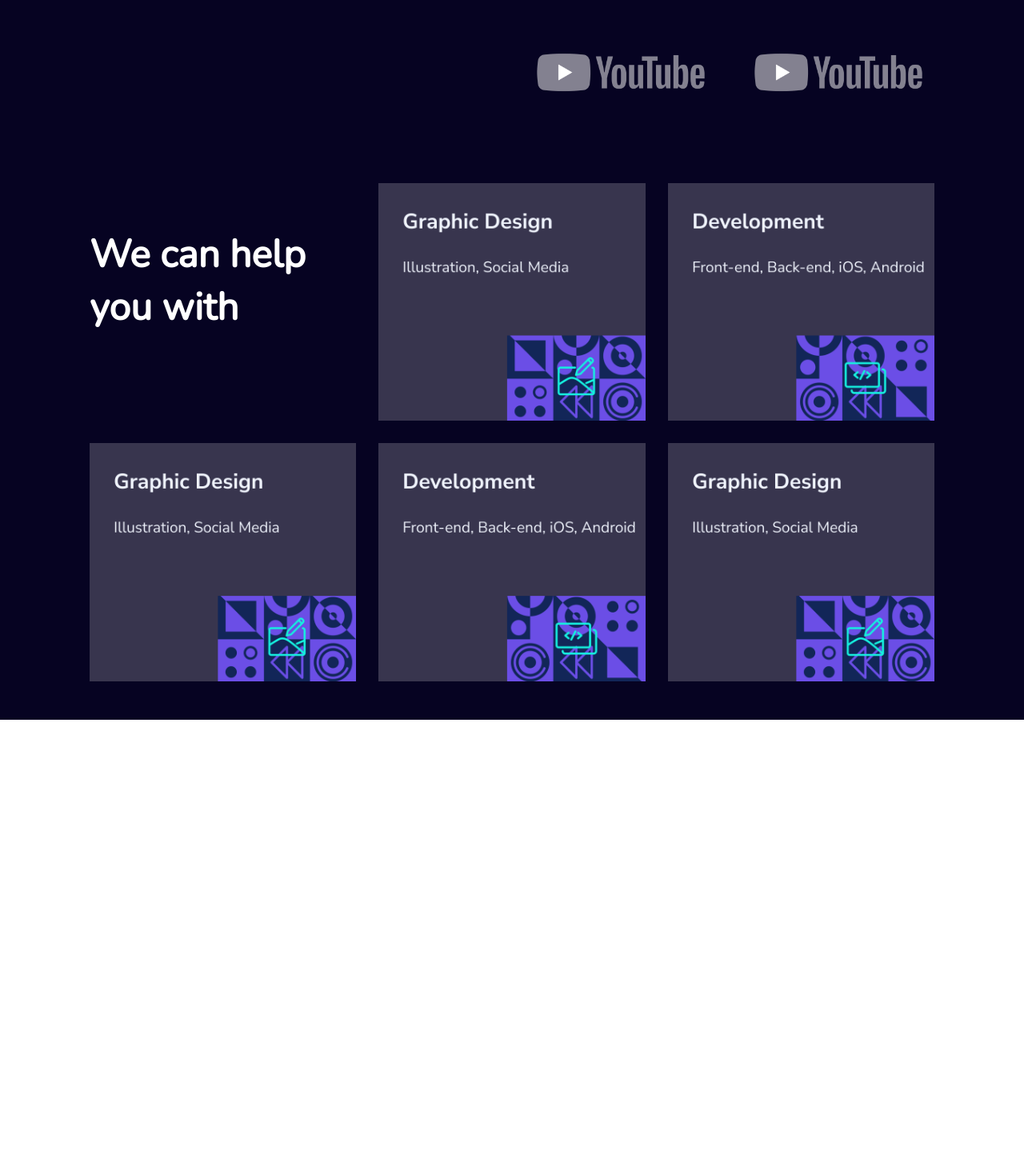
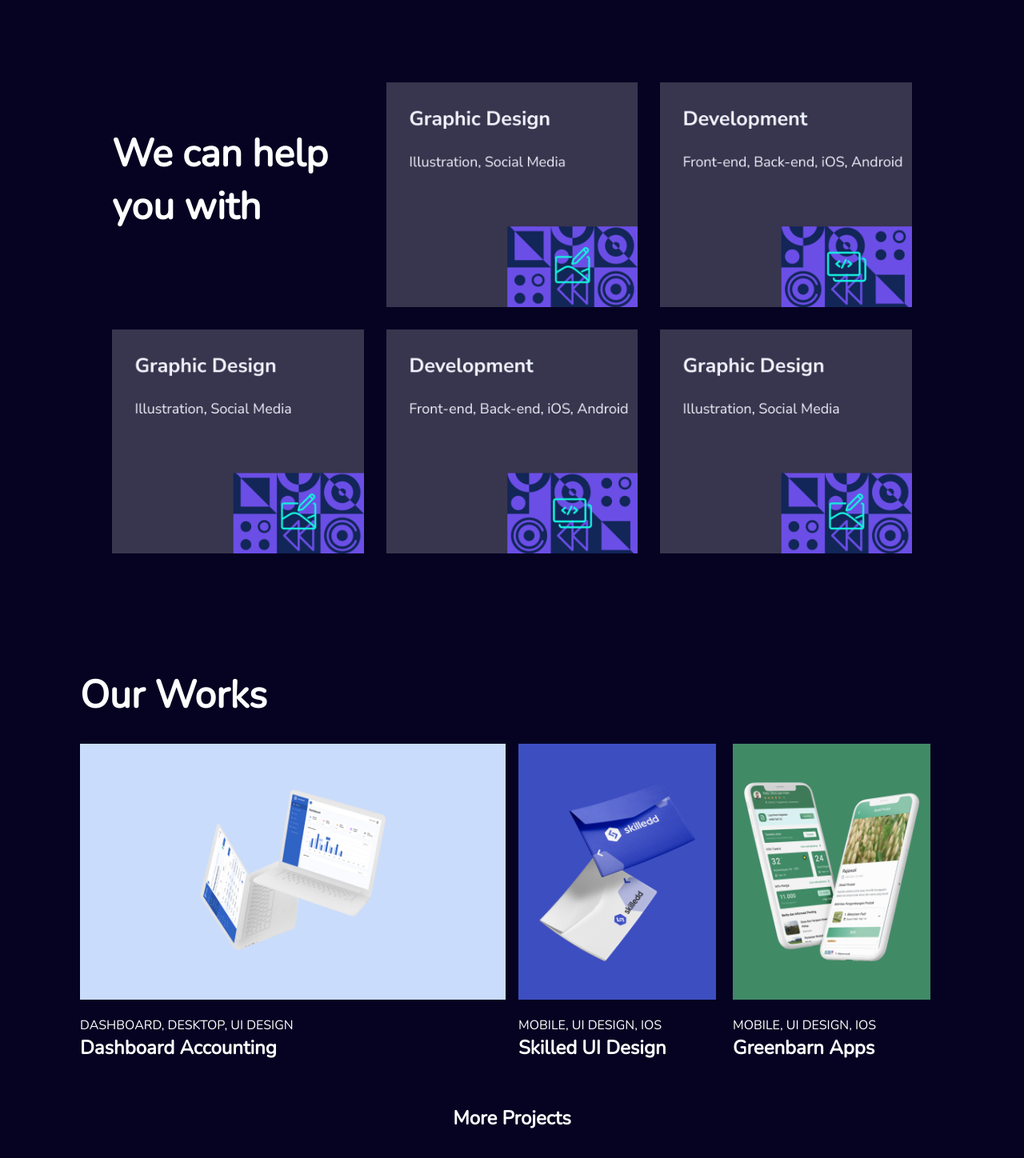
Before and after one commit to ferdianarid/TeamUp-Studio, a Vue app: page / in a window 1280 px wide. Shown: the part 1982-3430 px from the top of the page at 80% size. Before the commit the page ends 2882 px from the top, so only its background shows below. Built offline with nearby package versions, Linux system fonts and the light colour scheme.

Commit message:
update homepage

```diff
--- a/src/components/Service/Portfolio.vue
+++ b/src/components/Service/Portfolio.vue
@@ -1,25 +1,5 @@
 <template>
-       <div class="portfolio w-full h-auto pt-16 pb-16">
-              <h1 data-aos="fade-right" data-aos-easing="ease-out" data-aos-duration="1000" data-aos-delay="500" class="portfolio-heading pt-4 leading-snug text-white text-left text-5xl font-extrabold pb-7">Our Works</h1>
-              <div class="portfolios flex text-white uppercase">
-                     <div data-aos="fade-up" data-aos-easing="ease-out" data-aos-duration="1000" data-aos-delay="700" class="single card-image w-1/2 mr-4">
-                            <img src="../../assets/images/laptop.png" alt="">
-                            <p class="category pt-5">Dashboard, Desktop, UI Design</p>
-                            <p class="capitalize font-extrabold text-2xl">Dashboard Accounting</p>
-                     </div>
-                     <div class="duoCard w-1/2" style="display: flex;">
-                            <div data-aos="fade-up" data-aos-easing="ease-out" data-aos-duration="1000" data-aos-delay="1000" class="card-image w-1/2 mr-1">
-                                   <img src="../../assets/images/skilled.png" alt="">
-                            <p class="category pt-5">Mobile, UI Design, IOS</p>
-                            <p class="capitalize font-extrabold text-2xl">Skilled UI Design</p>
-                            </div>
-                            <div data-aos="fade-up" data-aos-easing="ease-out" data-aos-duration="1000" data-aos-delay="1300" class="card-image w-1/2">
-                                   <img src="../../assets/images/phone.png" alt="">
-                            <p class="category pt-5">Mobile, UI Design, IOS</p>
-                            <p class="capitalize font-extrabold text-2xl">Greenbarn Apps</p>
-                            </div>
-                     </div>
-              </div>
+
               <div class="w-full text-center h-auto mt-2">
                      <ButtonSecondary />
               </div>
--- a/src/components/partials/ButtonSecondary.vue
+++ b/src/components/partials/ButtonSecondary.vue
@@ -1,7 +1,5 @@
 <template>
-       <button class="mt-12 button-secondary p-4 pl-12 pr-12 rounded-md">
-              <p class="text-2xl font-semibold text-white"> More Projects </p>
-       </button>
+
 </template>
 
 <script></script>
--- a/src/pages/Homepage.vue
+++ b/src/pages/Homepage.vue
@@ -75,8 +75,10 @@
                      <p>Lorem ipsum dolor, sit amet consectetur</p>
               </div> -->
               <!-- Content Story -->
-              <div class="w-full h-auto pt-20 px-5 lg:pt-40 flex pb-20 text-white flex-col lg:flex-row lg:px-32 brand-secondary-color">
+              <div class="w-full h-auto pt-20 px-5 lg:pt-40 flex pb-20 text-white flex-col lg:flex brand-secondary-color">
+                     <div id="container">
                      <!-- Heading -->
+                     <div class="lg:flex">
                      <div class="w-full lg:w-1/2">
                             <h1 class="font-extrabold lg:leading-snug leading-tight text-left text-5xl">We Will Help Your Plans With Design</h1>
                      </div>
@@ -84,9 +86,12 @@
                             <p class="leading-normal pt-6 text-left lg:pl-3 lg:pt-3 text-xl lg:px-0">Magna do elit duis reprehenderit. Anim qui sint deserunt deserunt proident excepteur cupidatat excepteur. elit duis reprehenderit. Anim qui sint deserunt deserunt proident excepteur cupidatat excepteur.</p>
                             <p class="text-right pt-10 text-lg lg:pt-5 font-medium">Read our story</p>
                      </div>
+                     </div>
               </div>
               <!-- Partner -->
-              <div class="brand-secondary-color w-full flex-col lg:flex-row h-auto flex lg:px-24">
+              <div class="brand-secondary-color w-full flex-col lg:flex h-auto flex">
+                     <div id="container">
+                            <div class="lg:flex">
                      <div class="w-full lg:w-1/2">
                             <h1 class="font-extrabold lg:pt-16 leading-tight px-5 lg:leading-snug text-white text-left text-5xl">We Have Collaborated With</h1>
                      </div>
@@ -100,13 +105,16 @@
                                    <img class="w-full" src="../../src/assets/images/youtube.png" alt="">
                             </div>
                      </div>
+                     </div>
               </div>
               <!-- Provide Service -->
               <div class="w-full brand-secondary-color py-12 bg-secondary-color h-auto">
-               <div class="flex flex-col mx-5 lg:grid lg:grid-cols-3 lg:gap-7 lg:ml-28 lg:mr-28">
-                      <div class="">
+                     <div id="container">
+               <div class="flex flex-col mx-5 lg:grid lg:grid-cols-3 lg:gap-7">
+                      <div>
                              <h1 class="my-10 lg:pt-4 lg:leading-snug text-white text-left text-5xl font-extrabold">We can help you with</h1>
-                      </div>
+                     </div>
+
                       <div class="mb-10 lg:mb-0">
                              <img src="../../src/assets/images/graphic.png" alt="">
                       </div>
@@ -124,7 +132,41 @@
                       </div>
                </div>
                </div>
+               </div>
+               </div>
+               </div>
         </div>
+        <!-- Portfolio -->
+        <div class="brand-secondary-color w-full h-auto">
+               <div id="container">
+                            <!-- <div class="lg:flex"> -->
+              <h1 class="pt-4 leading-snug text-white text-left text-5xl font-extrabold pb-7">Our Works</h1>
+              <div class="cardd flex text-white uppercase">
+                     <div class="w-1/2 mr-4">
+                            <img class="h-80" src="../../src/assets/images/laptop.png" alt="">
+                            <p class="category pt-5">Dashboard, Desktop, UI Design</p>
+                            <p class="capitalize font-extrabold text-2xl">Dashboard Accounting</p>
+                     </div>
+                     <div class="w-1/2" style="display: flex;">
+                            <div class="card-image w-1/2 mr-1">
+                                   <img class="h-80" src="../../src/assets/images/skilled.png" alt="">
+                            <p class="pt-5">Mobile, UI Design, IOS</p>
+                            <p class="capitalize font-extrabold text-2xl">Skilled UI Design</p>
+                            </div>
+                            <div class="w-1/2">
+                                   <img class="h-80" src="../../src/assets/images/phone.png" alt="">
+                            <p class="category pt-5">Mobile, UI Design, IOS</p>
+                            <p class="capitalize font-extrabold text-2xl">Greenbarn Apps</p>
+                            </div>
+                     </div>
+                     </div>
+                     </div>
+                     <div class="text-center mx-auto">
+                     <button class="lg:my-10 button-secondary p-4 pl-12 pr-12 rounded-md">
+                            <p class="text-2xl font-semibold text-white"> More Projects </p>
+                     </button>
+                     </div>
+              </div>
 </template>
 
 <script>
```
